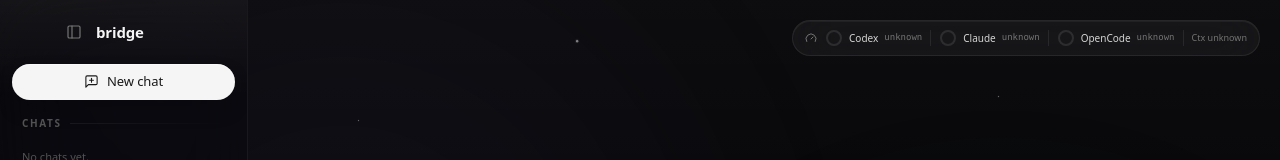
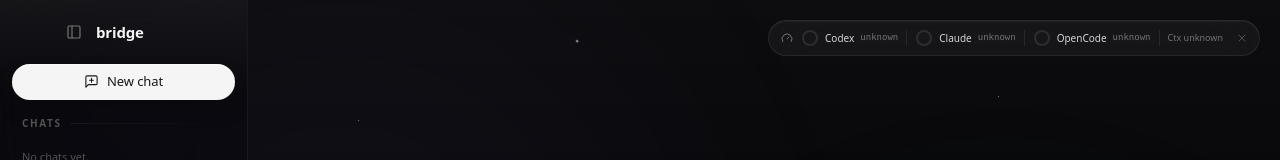
Before and after one commit to Atharva-Kanherkar/bridge-harness, a React (Vite) app: page / in a window 1280 px wide. Both pictures are taken after a click on the button "Use recommended defaults". Shown: the top 160 px of the page. Built offline with nearby package versions, Linux system fonts and the light colour scheme.

Commit message:
fix: let users hide usage widget

```diff
--- a/src/components/UsageWidget.tsx
+++ b/src/components/UsageWidget.tsx
@@ -48,6 +48,7 @@ function UsageBar({ used }: { used: number }) {
 
 export const UsageWidget = memo(function UsageWidget({ usage, samples = {}, history = [], contextPercent, contextSource = "measured" }: UsageWidgetProps) {
   const [open, setOpen] = useState(false);
+  const [dismissed, setDismissed] = useState(false);
   const rootRef = useRef<HTMLDivElement>(null);
   const pressure = contextPressure(contextPercent);
   const projections = PROVIDERS.map(provider => {
@@ -71,8 +72,10 @@ export const UsageWidget = memo(function UsageWidget({ usage, samples = {}, hist
     };
   }, [open]);
 
+  if (dismissed) return null;
+
   return <div ref={rootRef} className="relative">
-    <button type="button" className="flex h-9 cursor-pointer items-center gap-2 rounded-full border border-white/[0.08] bg-white/[0.045] px-3 text-neutral-300 shadow-[inset_0_1px_0_rgba(255,255,255,0.05)] backdrop-blur-xl backdrop-saturate-[1.8] transition-all hover:border-white/[0.14] hover:bg-white/[0.075]" aria-label={open ? "Close usage health details" : "Open usage health details"} aria-expanded={open} aria-controls="usage-health-panel" onClick={() => setOpen(value => !value)}>
+    <button type="button" className="flex h-9 cursor-pointer items-center gap-2 rounded-full border border-white/[0.08] bg-white/[0.045] py-0 pl-3 pr-9 text-neutral-300 shadow-[inset_0_1px_0_rgba(255,255,255,0.05)] backdrop-blur-xl backdrop-saturate-[1.8] transition-all hover:border-white/[0.14] hover:bg-white/[0.075]" aria-label={open ? "Close usage health details" : "Open usage health details"} aria-expanded={open} aria-controls="usage-health-panel" onClick={() => setOpen(value => !value)}>
       <Gauge size={12} className="text-neutral-500" aria-hidden="true" />
       {PROVIDERS.map((provider, index) => {
         const snapshot = usage[provider.id];
@@ -88,6 +91,7 @@ export const UsageWidget = memo(function UsageWidget({ usage, samples = {}, hist
       <span className="text-[9px] text-neutral-500">Ctx {pressure.percent == null ? "unknown" : `${Math.round(pressure.percent)}% · ${contextSource}`}</span>
       {projections.length > 0 && <AlertTriangle size={12} className="text-amber-300" aria-label="Projected usage exhaustion" />}
     </button>
+    <button type="button" onClick={() => { setOpen(false); setDismissed(true); }} className="absolute right-1.5 top-1/2 z-10 grid size-6 -translate-y-1/2 place-items-center rounded-full text-neutral-600 transition-colors hover:bg-white/[0.09] hover:text-neutral-200" aria-label="Hide usage widget"><X size={12} aria-hidden="true" /></button>
 
     <div id="usage-health-panel" role="dialog" aria-label="Usage health details" className={`absolute right-0 top-full z-50 pt-2 transition-all duration-150 ${open ? "visible pointer-events-auto opacity-100" : "invisible pointer-events-none opacity-0"}`}>
       <div className="u-glass-popover max-h-[min(640px,80vh)] w-[390px] overflow-y-auto rounded-2xl p-4">
```
Also changed, not shown: 1 other file (tests, documents, lock files or other folders).
